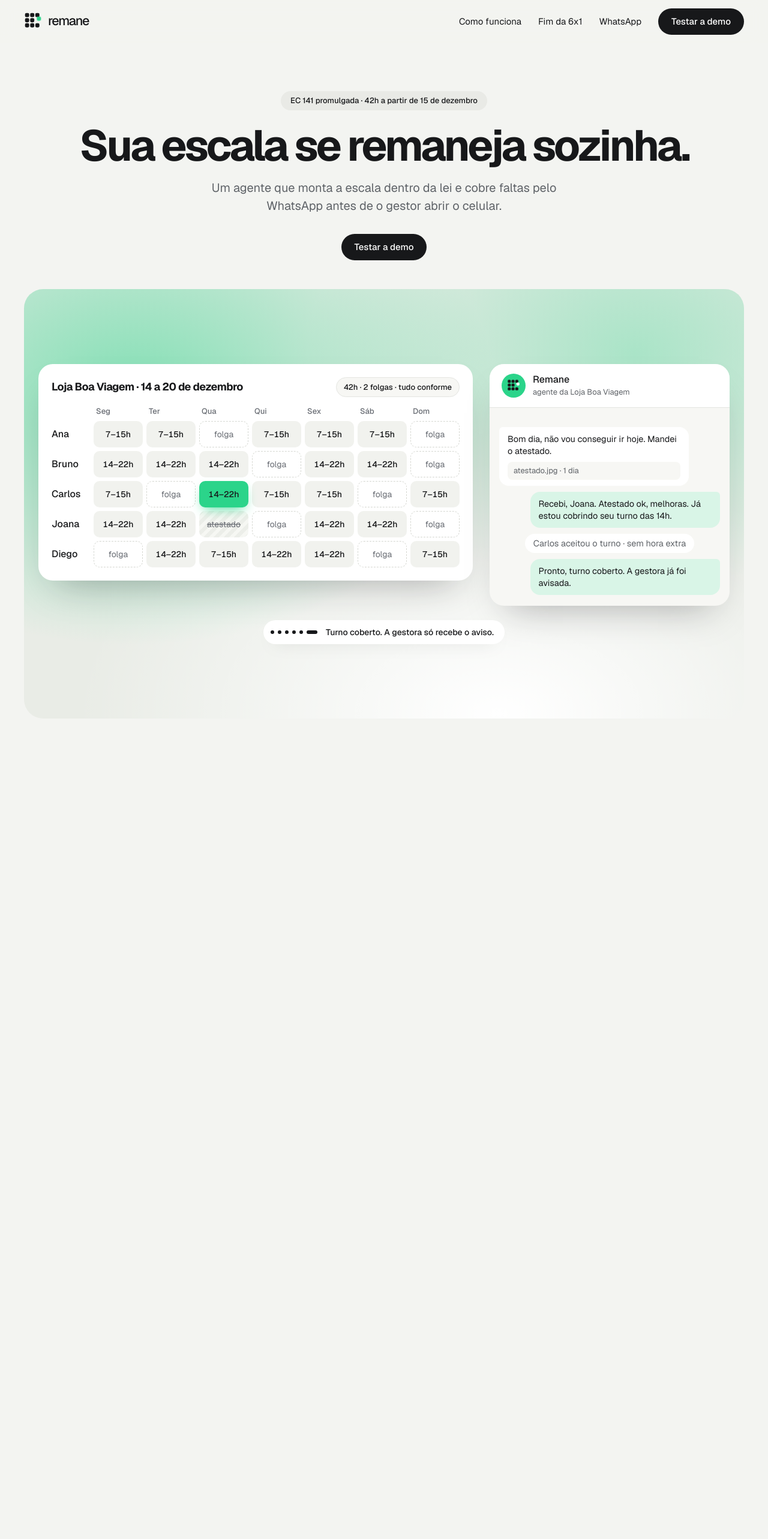
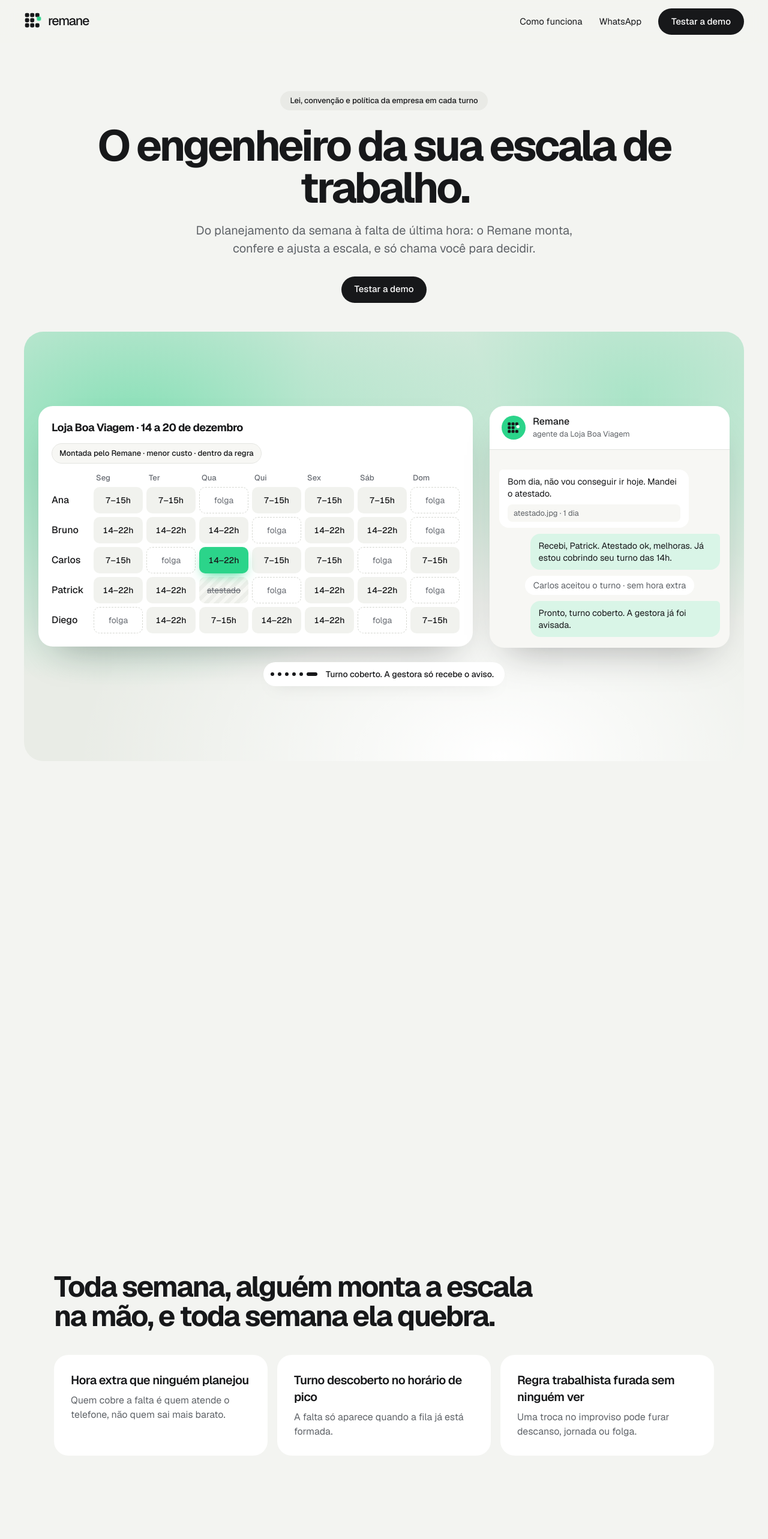
Before and after one commit to pedroafmelo/remane, a Next.js app in the folder web/: page / in a window 1280 px wide. Shown: the top 2566 px of the page at 60% size. Built offline with nearby package versions, Linux system fonts and the light colour scheme.

Commit message:
feat(web): reposition landing as schedule engineer, drop 6x1 focus
Patrick replaces Joana in the hero story, which now needs half the
scroll. New hero, problem and CTA copy (DEC-036).

Co-Authored-By: Claude Opus 5.5 <noreply@anthropic.com>

```diff
--- a/web/app/layout.tsx
+++ b/web/app/layout.tsx
@@ -4,9 +4,9 @@ import { GeistSans } from "geist/font/sans";
 import "./globals.css";
 
 export const metadata: Metadata = {
-  title: "Remane · sua escala se remaneja sozinha",
+  title: "Remane · o engenheiro da sua escala de trabalho",
   description:
-    "Um agente que monta a escala dentro da lei e cobre faltas pelo WhatsApp antes de o gestor abrir o celular.",
+    "Do planejamento da semana à falta de última hora: o Remane monta, confere e ajusta a escala, e só chama você para decidir.",
 };
 
 export default function RootLayout({ children }: { children: ReactNode }) {
--- a/web/app/page.tsx
+++ b/web/app/page.tsx
@@ -1,15 +1,14 @@
 import type { ReactNode } from "react";
 import { Logo } from "@/components/Logo";
 import { Button } from "@/components/Button";
-import { ImpactStat } from "@/components/ImpactStat";
 import { HeroStory } from "@/components/landing/HeroStory";
 import { HowItWorks } from "@/components/landing/HowItWorks";
 import { AnchorGlide } from "@/components/landing/AnchorGlide";
 import { Reveal } from "@/components/landing/Reveal";
 import { WhatsAppQR } from "@/components/landing/WhatsAppQR";
-import { JOANA_TEXT, WHATSAPP_NUMBER, waLink } from "@/lib/whatsapp";
+import { ABSENCE_TEXT, WHATSAPP_NUMBER, waLink } from "@/lib/whatsapp";
 
-const wa = WHATSAPP_NUMBER ? waLink(WHATSAPP_NUMBER, JOANA_TEXT) : null;
+const wa = WHATSAPP_NUMBER ? waLink(WHATSAPP_NUMBER, ABSENCE_TEXT) : null;
 
 const Section = ({ id, children }: { id?: string; children: ReactNode }) => (
   <section id={id} className="mx-auto max-w-[1180px] px-4 py-24 sm:px-6 lg:px-10 lg:py-32">
@@ -24,15 +23,9 @@ const H2 = ({ children }: { children: ReactNode }) => (
 );
 
 const PROBLEMS = [
-  ["Hora extra cara", "Quem cobre a falta é quem atende o telefone, não quem sai mais barato."],
-  ["Turno descoberto no pico", "A falta só aparece quando a fila já está formada."],
-  ["Passivo trabalhista", "Uma troca de turno no improviso pode furar descanso e jornada."],
-];
-
-const TIMELINE = [
-  ["16/10/2026", "EC 141 promulgada"],
-  ["~15/12/2026", "Jornada máxima de 42h e 2 folgas por semana"],
-  ["~dez/2027", "Jornada máxima de 40h"],
+  ["Hora extra que ninguém planejou", "Quem cobre a falta é quem atende o telefone, não quem sai mais barato."],
+  ["Turno descoberto no horário de pico", "A falta só aparece quando a fila já está formada."],
+  ["Regra trabalhista furada sem ninguém ver", "Uma troca no improviso pode furar descanso, jornada ou folga."],
 ];
 
 export default function Home() {
@@ -45,7 +38,6 @@ export default function Home() {
         </a>
         <div className="flex items-center gap-7 text-[15px]">
           <a href="#como-funciona" className="hidden hover:text-ink-muted md:inline">Como funciona</a>
-          <a href="#fim-da-6x1" className="hidden hover:text-ink-muted md:inline">Fim da 6x1</a>
           <a href="#whatsapp" className="hidden hover:text-ink-muted md:inline">WhatsApp</a>
           <Button href="/entrar">Testar a demo</Button>
         </div>
@@ -54,13 +46,13 @@ export default function Home() {
       <main>
         <section id="topo" className="mx-auto max-w-[1100px] px-4 pb-12 pt-16 text-center sm:pt-20">
           <span className="inline-block rounded-full bg-[#e9eae6] px-4 py-1.5 text-[13px] font-medium">
-            EC 141 promulgada · 42h a partir de 15 de dezembro
+            Lei, convenção e política da empresa em cada turno
           </span>
           <h1 className="mx-auto mt-6 mb-5 text-[44px] font-bold leading-[0.98] tracking-[-0.055em] sm:text-6xl lg:text-[72px]">
-            Sua escala se remaneja sozinha.
+            O engenheiro da sua escala de trabalho.
           </h1>
           <p className="mx-auto max-w-[640px] text-lg leading-normal text-ink-muted sm:text-xl">
-            Um agente que monta a escala dentro da lei e cobre faltas pelo WhatsApp antes de o gestor abrir o celular.
+            Do planejamento da semana à falta de última hora: o Remane monta, confere e ajusta a escala, e só chama você para decidir.
           </p>
           <div className="mt-8 flex flex-wrap justify-center gap-3">
             <Button href="/entrar">Testar a demo</Button>
@@ -71,7 +63,7 @@ export default function Home() {
         <HeroStory />
 
         <Section>
-          <H2>Hoje, a escala vive numa planilha e as faltas, no WhatsApp do gerente.</H2>
+          <H2>Toda semana, alguém monta a escala na mão, e toda semana ela quebra.</H2>
           <div className="mt-10 grid gap-4 md:grid-cols-3">
             {PROBLEMS.map(([title, text], i) => (
               <Reveal key={title} delay={i * 80} className="rounded-card bg-surface p-7">
@@ -80,26 +72,6 @@ export default function Home() {
               </Reveal>
             ))}
           </div>
-        </Section>
-
-        <Section id="fim-da-6x1">
-          <H2>A lei mudou. A escala de todo mundo vai ter que mudar.</H2>
-          <Reveal>
-            <ol className="mt-10 grid gap-4 md:grid-cols-3">
-              {TIMELINE.map(([date, text], i) => (
-                <li key={date} className="rounded-card border border-line-strong p-6">
-                  <span className="tabular text-[13px] font-medium text-ink-subtle">{i + 1} · {date}</span>
-                  <p className="mt-2 text-lg font-medium leading-snug tracking-[-0.02em]">{text}</p>
-                </li>
-              ))}
-            </ol>
-          </Reveal>
-          <div className="mt-4 grid gap-4 md:grid-cols-3">
-            <Reveal delay={0}><ImpactStat value="≈ 15 mi" label="de pessoas trabalham hoje em 6x1 (MTE)." /></Reveal>
-            <Reveal delay={80}><ImpactStat value="≈ 10%" label="mais cara fica a hora, porque o salário não pode cair." /></Reveal>
-            <Reveal delay={160}><ImpactStat value="2 folgas" label="por semana, uma preferencialmente no domingo." /></Reveal>
-          </div>
-          <p className="mt-5 text-[13px] text-ink-subtle">Datas e números conforme o texto da EC 141; confira o texto oficial.</p>
         </Section>
 
         <Section id="como-funciona">
@@ -111,12 +83,12 @@ export default function Home() {
           <Reveal className="flex flex-col items-start gap-10 rounded-panel bg-surface p-8 sm:p-12 md:flex-row md:items-center md:justify-between">
             <div className="max-w-xl">
               <h2 className="text-[34px] font-bold leading-[1.03] tracking-[-0.045em] sm:text-5xl">
-                Teste agora: mande uma mensagem como se fosse a Joana.
+                Teste agora: avise uma falta pelo WhatsApp e veja o Remane encontrar quem cobre.
               </h2>
               <p className="mt-4 text-lg leading-normal text-ink-muted">
                 {wa
                   ? "Aponte a câmera do celular para o código. A mensagem já vai escrita; o agente responde como faria na loja."
-                  : "Abra a demo e veja o agente cobrir a falta da Joana do começo ao fim."}
+                  : "Abra a demo e veja o agente cobrir a falta do Patrick do começo ao fim."}
               </p>
               {wa && <Button href={wa} variant="secondary" className="mt-6">Abrir no WhatsApp</Button>}
             </div>
@@ -140,7 +112,7 @@ export default function Home() {
         <Section>
           <Reveal className="text-center">
             <h2 className="mx-auto max-w-[760px] text-[38px] font-bold leading-[1.02] tracking-[-0.05em] sm:text-[56px]">
-              Sua próxima falta já pode chegar resolvida.
+              Deixe a escala com quem entende de escala.
             </h2>
             <Button href="/entrar" className="mt-8">Testar a demo</Button>
           </Reveal>
--- a/web/components/landing/HeroStory.tsx
+++ b/web/components/landing/HeroStory.tsx
@@ -7,7 +7,7 @@ import { LogoMark } from "../Logo";
 import { DAYS, STORY_CAPTIONS, STORY_LAST_STEP, stepFromProgress, storyRows } from "@/lib/story";
 import { useReducedMotion } from "./useReducedMotion";
 
-// O painel fica preso na tela enquanto a rolagem conduz o caso da Joana.
+// O painel fica preso na tela enquanto a rolagem conduz o caso do Patrick.
 export function HeroStory() {
   const ref = useRef<HTMLDivElement>(null);
   const reduced = useReducedMotion();
@@ -34,7 +34,7 @@ export function HeroStory() {
   const warn = step >= 2 && step < 4;
 
   return (
-    <div ref={ref} className={`px-4 sm:px-6 lg:px-10 ${reduced ? "" : "h-[260vh]"}`}>
+    <div ref={ref} className={`px-4 sm:px-6 lg:px-10 ${reduced ? "" : "h-[180vh]"}`}>
       <div
         className={`panel-live flex animate-drift flex-col items-center justify-start gap-3 overflow-hidden rounded-panel p-3.5 sm:p-6 lg:justify-center lg:gap-6 ${
           reduced ? "" : "sticky top-[72px] h-[calc(100svh-84px)] max-h-[780px]"
@@ -46,7 +46,7 @@ export function HeroStory() {
               title="Loja Boa Viagem · 14 a 20 de dezembro"
               chip={
                 <StatusChip tone={warn ? "warning" : "ok"}>
-                  {warn ? "1 turno descoberto · qua 14h" : "42h · 2 folgas · tudo conforme"}
+                  {warn ? "1 turno descoberto · qua 14h" : "Montada pelo Remane · menor custo · dentro da regra"}
                 </StatusChip>
               }
               days={DAYS}
@@ -71,7 +71,7 @@ export function HeroStory() {
                 </ChatBubble>
               )}
               {step === 2 && <ChatBubble from="typing" />}
-              {step >= 3 && <ChatBubble from="agent">Recebi, Joana. Atestado ok, melhoras. Já estou cobrindo seu turno das 14h.</ChatBubble>}
+              {step >= 3 && <ChatBubble from="agent">Recebi, Patrick. Atestado ok, melhoras. Já estou cobrindo seu turno das 14h.</ChatBubble>}
               {step >= 4 && <ChatBubble from="event">Carlos aceitou o turno · sem hora extra</ChatBubble>}
               {step >= 5 && <ChatBubble from="agent">Pronto, turno coberto. A gestora já foi avisada.</ChatBubble>}
             </div>
--- a/web/components/landing/HowItWorks.tsx
+++ b/web/components/landing/HowItWorks.tsx
@@ -49,8 +49,8 @@ const visuals: ReactNode[] = [
 
 const STEPS = [
   ["Lê as regras", "Lei e convenção coletiva viram regras, cada uma com a sua origem. O DP confere uma vez."],
-  ["Monta a escala", "Um otimizador cobre a demanda ao menor custo, sem violar nenhuma regra. O gestor aprova."],
-  ["Resolve o dia a dia", "Falta, atraso, atestado e troca chegam pelo WhatsApp. O agente encontra quem pode cobrir e confirma."],
+  ["Monta a escala ótima", "Um otimizador cobre a demanda ao menor custo, sem violar nenhuma regra. O gestor aprova."],
+  ["Acompanha o dia a dia", "Falta, atraso, atestado e troca chegam pelo WhatsApp. O agente encontra quem pode cobrir e confirma."],
   ["Chama você só quando precisa", "O que custa dinheiro ou foge da regra vira exceção, com as opções e o custo de cada uma."],
 ];
 
--- a/web/lib/story.ts
+++ b/web/lib/story.ts
@@ -10,7 +10,7 @@ export function stepFromProgress(p: number, thresholds = STORY_THRESHOLDS): numb
 
 export const STORY_CAPTIONS = [
   "Role para ver uma falta sendo resolvida",
-  "07:02 · Joana avisa a falta pelo WhatsApp",
+  "07:02 · Patrick avisa a falta pelo WhatsApp",
   "A escala marca o atestado e o turno das 14h fica descoberto",
   "O agente confirma o atestado e procura quem pode cobrir",
   "Carlos aceita ir para as 14h, sem hora extra",
@@ -25,13 +25,13 @@ const off: Cell = { kind: "off", label: "folga" };
 
 // Grade da Loja Boa Viagem no passo `step` da história (quarta = índice 2).
 export function storyRows(step: number) {
-  const joanaWed: Cell = step >= 2 ? { kind: "sick", label: "atestado", alert: step < 4 } : s("14–22h");
+  const patrickWed: Cell = step >= 2 ? { kind: "sick", label: "atestado", alert: step < 4 } : s("14–22h");
   const carlosWed: Cell = step >= 4 ? { kind: "moved", label: "14–22h" } : s("7–15h");
   return [
     { name: "Ana", cells: [s("7–15h"), s("7–15h"), off, s("7–15h"), s("7–15h"), s("7–15h"), off] },
     { name: "Bruno", cells: [s("14–22h"), s("14–22h"), s("14–22h"), off, s("14–22h"), s("14–22h"), off] },
     { name: "Carlos", cells: [s("7–15h"), off, carlosWed, s("7–15h"), s("7–15h"), off, s("7–15h")] },
-    { name: "Joana", cells: [s("14–22h"), s("14–22h"), joanaWed, off, s("14–22h"), s("14–22h"), off] },
+    { name: "Patrick", cells: [s("14–22h"), s("14–22h"), patrickWed, off, s("14–22h"), s("14–22h"), off] },
     { name: "Diego", cells: [off, s("14–22h"), s("7–15h"), s("14–22h"), s("14–22h"), off, s("7–15h")] },
   ];
 }
--- a/web/lib/whatsapp.ts
+++ b/web/lib/whatsapp.ts
@@ -1,5 +1,5 @@
 export const WHATSAPP_NUMBER = process.env.NEXT_PUBLIC_WHATSAPP_NUMBER ?? "";
-export const JOANA_TEXT = "Bom dia, não vou conseguir ir hoje";
+export const ABSENCE_TEXT = "Bom dia, não vou conseguir ir hoje";
 
 export function waLink(number: string, text: string): string {
   return `https://wa.me/${number.replace(/\D/g, "")}?text=${encodeURIComponent(text)}`;
```
